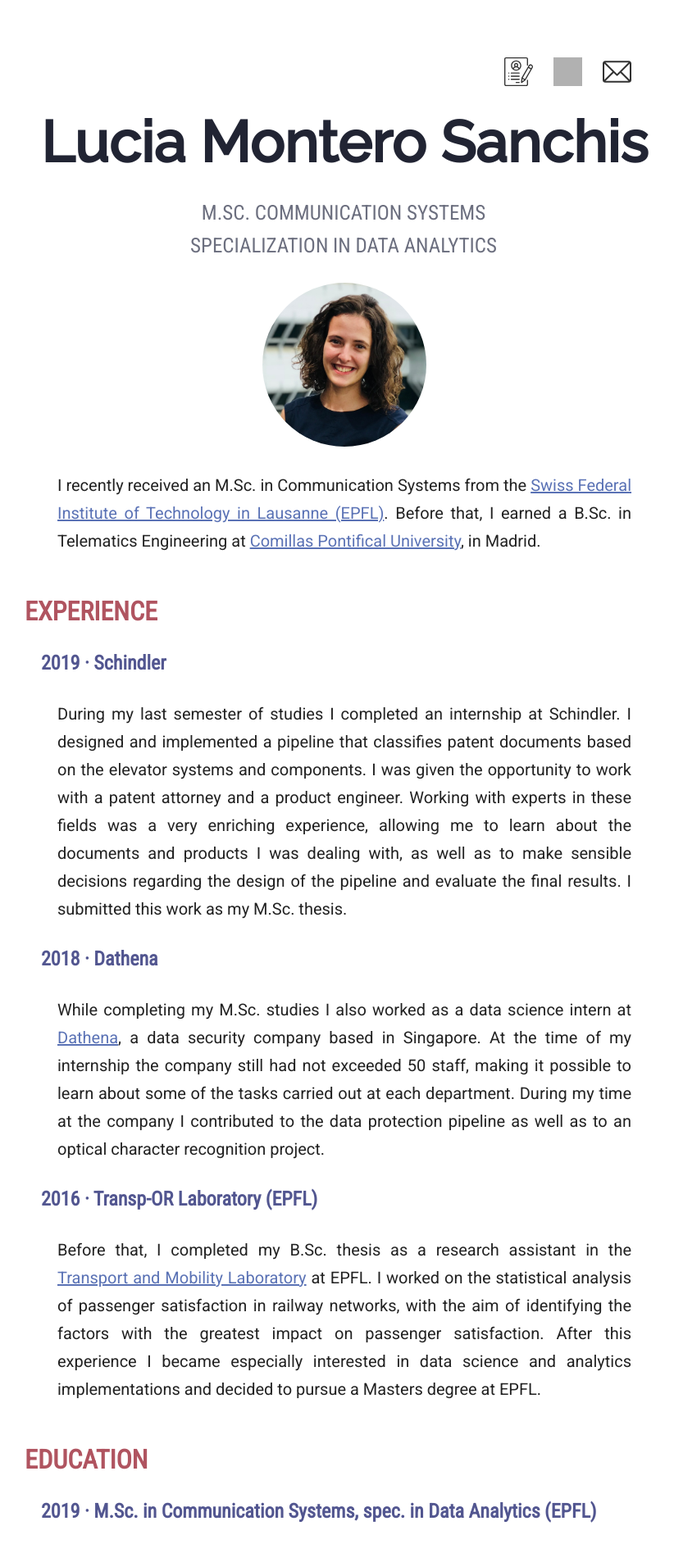
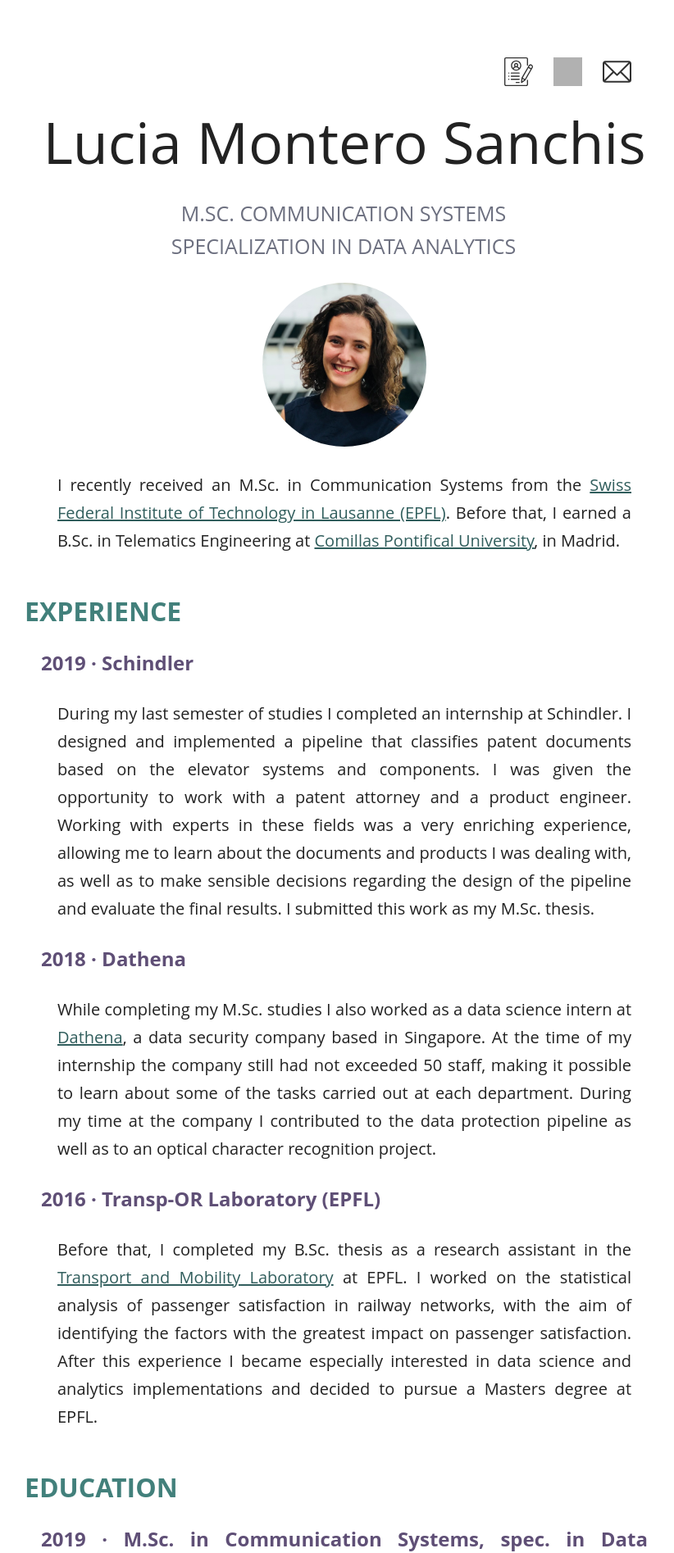
Before and after one commit to lumosan/lumosan.github.io, a Jekyll site: the page built from index.md, in a window 1280 px wide. Shown: the top 1895 px of the page at 82% size, without its empty margins (220-1042 px from the left). Built offline with Jekyll 4.4.1, drawn with Linux system fonts in a browser that asks for light colours; grey boxes are pictures that could not be loaded.

Commit message:
Simplify font style

```diff
--- a/css/solo.css
+++ b/css/solo.css
@@ -1,9 +1,5 @@
-@import url('https://fonts.googleapis.com/css?family=Roboto:400');
-@import url('https://fonts.googleapis.com/css?family=Roboto+Condensed:400&display=swap&subset=latin');
-@import url('https://fonts.googleapis.com/css?family=Raleway:300,500&display=swap&text=Lucia%20Montero%20Sanchis');
-
 html {
-  font: 20px/1.7 'Roboto', sans-serif;
+  font: 20px/1.7 'Open Sans';
 }
 
 body {
@@ -13,7 +9,7 @@ body {
 }
 
 @media (max-width: 480px) {
-  html { font: 17px/1.4 'Roboto', sans-serif; }
+  html { font: 17px/1.4 'Open Sans'; }
   body { text-align: left; }
 }
 
@@ -23,19 +19,18 @@ body {
 
 a:link, a:visited {
   text-decoration: underline;
-  color: #5A72B5;
+  color: #315E5D;
 }
 
 a:hover, a:focus, a:active {
   text-decoration: underline;
-  color: #B05460;
+  color: #4A8C87;
 }
 
 h1, h2, h3, h4, h5, h6 {
   margin: 0 0 0.5rem -0.1rem;
-  color: #525690;
+  color: #5F4F76;
   text-rendering: optimizeLegibility;
-  font-family: 'Roboto Condensed';
   line-height: 1.2
 }
 
@@ -47,10 +42,9 @@ h1, h2, h3, h4, h5, h6 {
 }
 
 h1 {
-  color: #212433;
-  font-family: 'Raleway';
+  color: #222;
   font-size: 45px;
-  font-weight: 700;
+  font-weight: 400;
   text-align: center;
   margin-bottom: 1rem;
   margin-left: -2rem;
@@ -62,10 +56,6 @@ h1 {
     font-size: 70px;
     margin-bottom: 1.5rem;
   }
-}
-
-h1 a {
-  color: inherit;
 }
 
 h2 {
@@ -85,7 +75,7 @@ h2 {
 
 h3 {
   text-transform: uppercase;
-  color: #B05460;
+  color: #42807B;
   margin: 2rem -2rem 1.75rem -2rem;
   font-size: 28px;
 
@@ -163,7 +153,7 @@ word-wrap: break-word;
 
 .profilephoto {
   border-radius: 50%;
-  width: 200px;
+  height: 200px;
   margin-top: 1.5rem;
   margin-bottom: 1.5rem;
   /*margin-top: -20rem;*/
@@ -322,15 +312,15 @@ li {
    margin:0 0 10px 0;
 }
 
-::selection {
-  background: #b2eaf5;
+/*::selection {
+  background: #CBA5A4;
   color: #222;
-}
+}*/
 @media (prefers-color-scheme: dark) {
   body {color: #ddd; background-color: #232323}
   a:link {color: #8acec4;}
   a:visited {color: #8acec4;}
-  a:hover, a:focus, a:active {color: #f3aa93;}
+  a:hover, a:focus, a:active {color: #4A8C87;}
   h1 {color: #dadada;}
   h4, h5, h6 {color: #eee;}
   h3 {color: #EF8E71;}
@@ -345,10 +335,6 @@ li {
   .footer a:link {color: #ccc;}
   .footer a:visited {color: #ccc;}
   .footer a:hover, a:focus, a:active {color: #fff;}
-  ::selection {
-    background: #8acec4;
-    color: #ddd;
-  }
 }
 
 /* ==========================================================================
```
